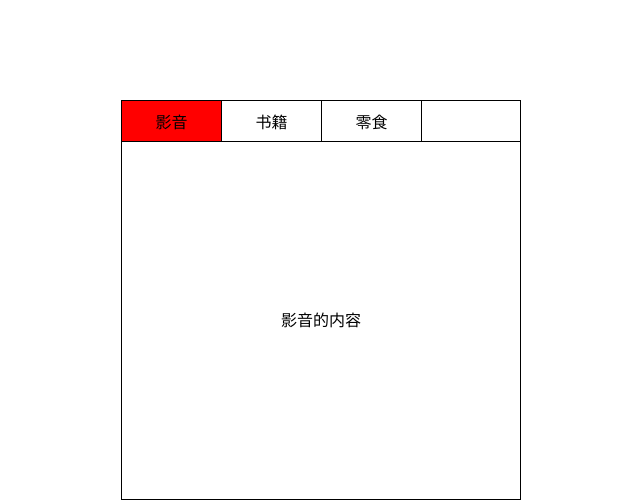
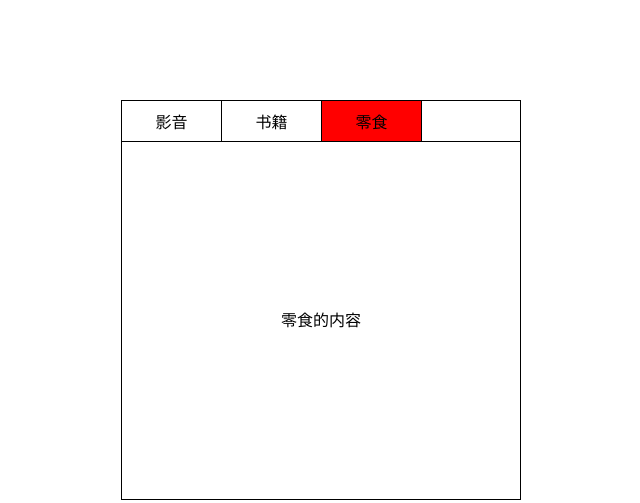
Before and after one commit to ye303911633/Demo, a plain HTML site: page 封装Tab类.html in a window 1280 px wide. Shown: the whole page, without its empty margins (319-959 px from the left). Drawn offline with Linux system fonts and the light colour scheme.

```diff
--- a/封装Tab类.html
+++ b/封装Tab类.html
@@ -89,15 +89,17 @@
 
     // 封装Tab类
     class Tab {
-        constructor(itemClass, contentClass, itemActive, contentShow, onType) {
+        constructor(itemClass, contentClass, itemActive, contentShow, onType, timer) {
             this.itemClass = itemClass || '.item',
                 this.contentClass = contentClass || '.content',
                 this.itemActive = itemActive || 'active',
                 this.contentShow = contentShow || 'show',
                 this.onType = onType || 'mouseover',
+                this.timer = timer,
                 this.item = document.querySelectorAll(this.itemClass)
             this.content = document.querySelectorAll(this.contentClass)
             this.addEvent()
+            this.autoPlay()
         }
 
         //触发事件
@@ -107,8 +109,10 @@
                     let target = e.target;
                     this.changItem(target)
                     this.changContent(i)
+                    clearInterval(this.timer)
                 })
             })
+
         }
 
         // 改变item的方法
@@ -127,6 +131,17 @@
             this.content[i].classList.add(this.contentShow)
         }
 
+        autoPlay(){
+            let index = 0;
+            this.timer = setInterval(()=>{
+                index++;
+                index %= 3;
+
+                this.changItem(this.item[index])
+                this.changContent(index)
+            },1000)
+        }
+
     }
 
     let a = new Tab();
```
